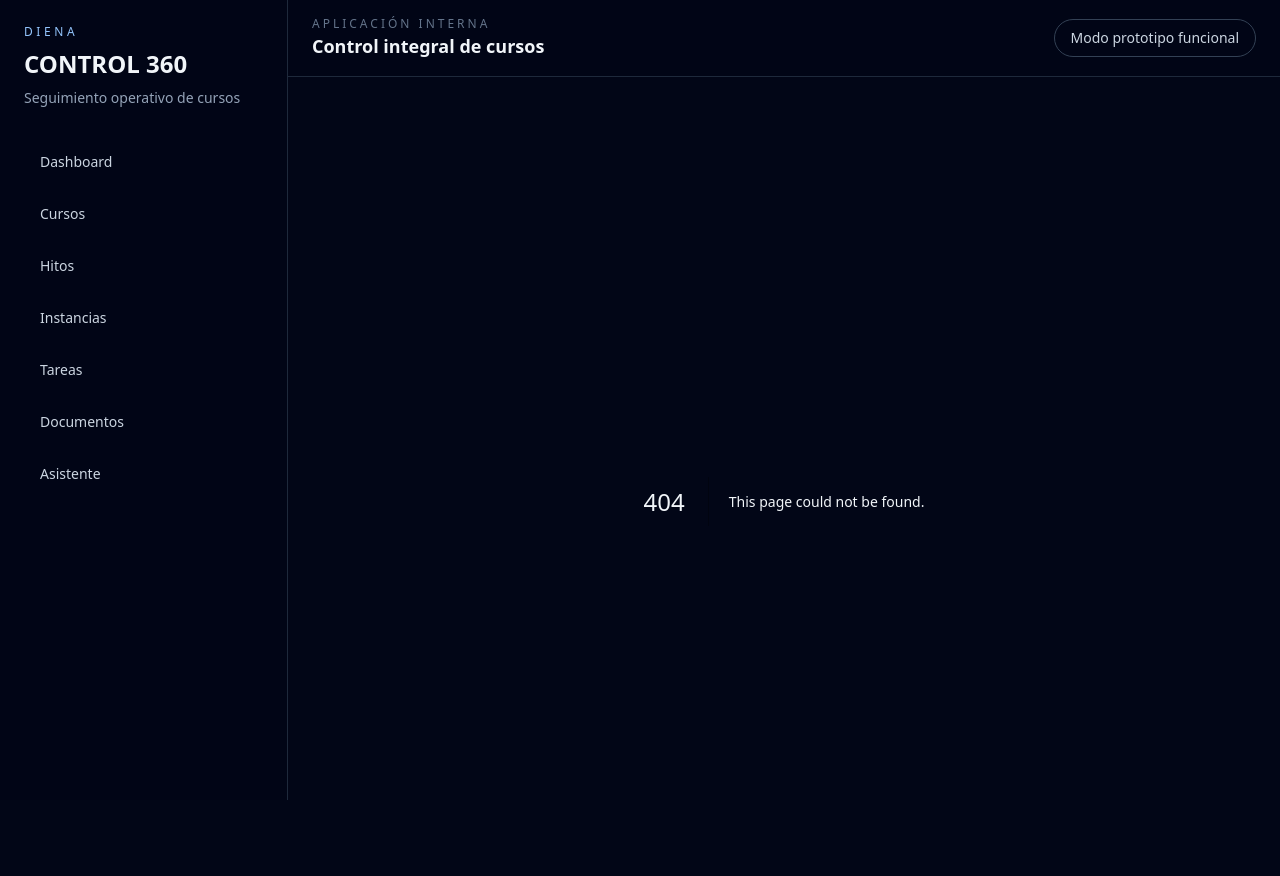
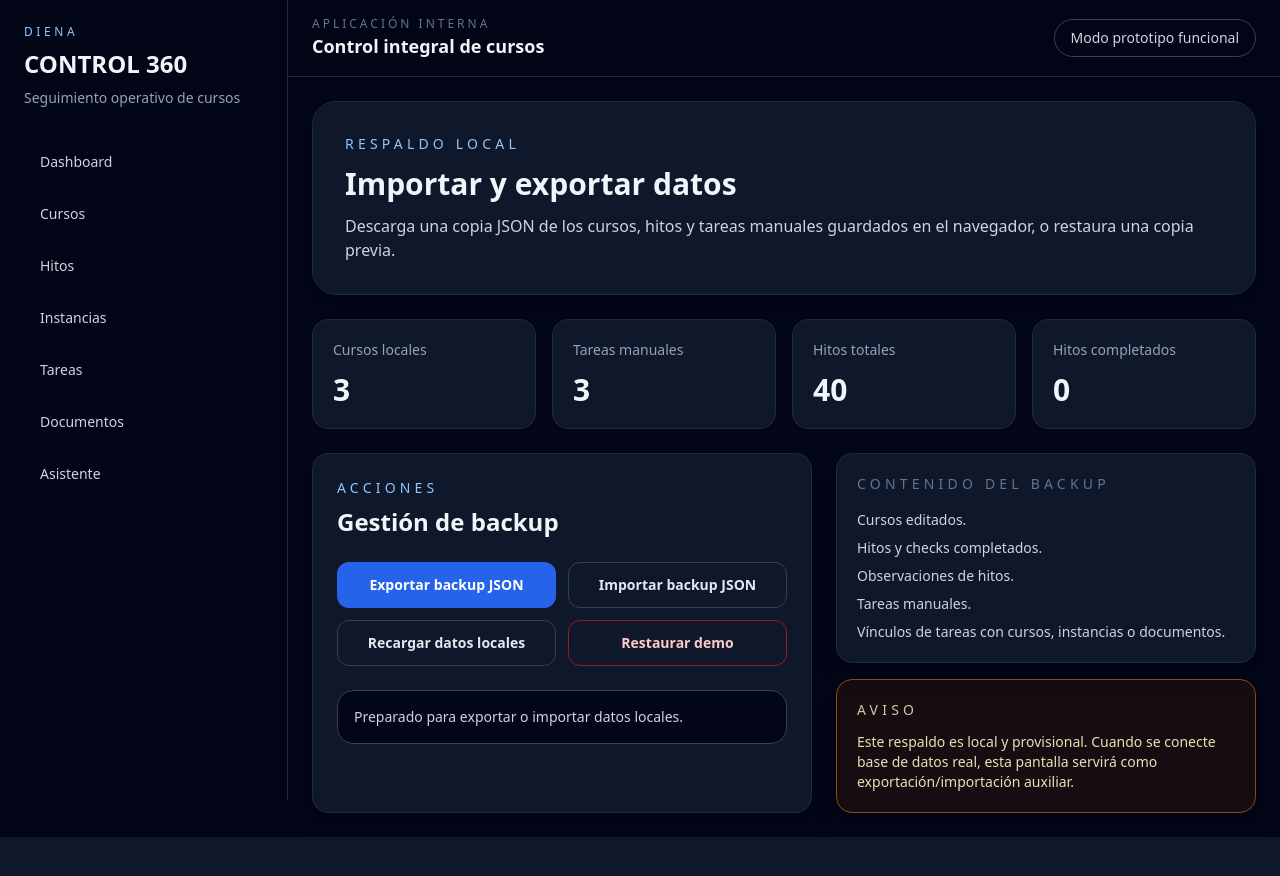
Before and after one commit to mgomlo4-bot/diena-control-360, a Next.js app: page /respaldo in a window 1280 px wide. Before the commit this address had no page. Shown: the top 876 px of the page. After the commit the page ends 837 px from the top, so only its background shows below. Built offline with nearby package versions, Linux system fonts and the light colour scheme.

Commit message:
Añadir módulo de respaldo local JSON

```diff
--- /dev/null
+++ b/app/respaldo/page.tsx
@@ -0,0 +1,143 @@
+'use client';
+
+import { ChangeEvent, useEffect, useState } from 'react';
+import { Course } from '../../lib/courseMilestones';
+import { ManualTaskSeed } from '../../lib/courseTasks';
+import { backupToJson, createBackup, parseBackupJson } from '../../lib/backup';
+import { readStoredCourses, readStoredManualTasks, writeStoredCourses, writeStoredManualTasks } from '../../lib/localStorage';
+import { mockCourses } from '../../lib/mockCourses';
+import { mockManualTasks } from '../../lib/mockTasks';
+
+export default function RespaldoPage() {
+  const [courses, setCourses] = useState<Course[]>(mockCourses);
+  const [manualTasks, setManualTasks] = useState<ManualTaskSeed[]>(mockManualTasks);
+  const [status, setStatus] = useState('Preparado para exportar o importar datos locales.');
+
+  useEffect(() => {
+    setCourses(readStoredCourses());
+    setManualTasks(readStoredManualTasks());
+  }, []);
+
+  function refreshLocalData(): void {
+    setCourses(readStoredCourses());
+    setManualTasks(readStoredManualTasks());
+    setStatus('Datos locales actualizados desde el navegador.');
+  }
+
+  function exportBackup(): void {
+    const backup = createBackup(courses, manualTasks);
+    const json = backupToJson(backup);
+    const blob = new Blob([json], { type: 'application/json;charset=utf-8;' });
+    const url = URL.createObjectURL(blob);
+    const link = document.createElement('a');
+    const date = new Date().toISOString().slice(0, 10);
+    link.href = url;
+    link.download = `diena-control-360-backup-${date}.json`;
+    link.click();
+    URL.revokeObjectURL(url);
+    setStatus('Backup JSON exportado correctamente.');
+  }
+
+  function importBackup(event: ChangeEvent<HTMLInputElement>): void {
+    const file = event.target.files?.[0];
+    if (!file) return;
+
+    const reader = new FileReader();
+    reader.onload = () => {
+      try {
+        const rawText = String(reader.result ?? '');
+        const backup = parseBackupJson(rawText);
+        writeStoredCourses(backup.courses);
+        writeStoredManualTasks(backup.manualTasks);
+        setCourses(backup.courses);
+        setManualTasks(backup.manualTasks);
+        setStatus(`Backup importado correctamente. Exportado originalmente el ${new Date(backup.exportedAt).toLocaleString('es-ES')}.`);
+      } catch (error) {
+        setStatus(error instanceof Error ? error.message : 'No se pudo importar el backup.');
+      } finally {
+        event.target.value = '';
+      }
+    };
+    reader.readAsText(file);
+  }
+
+  function restoreDemo(): void {
+    writeStoredCourses(mockCourses);
+    writeStoredManualTasks(mockManualTasks);
+    setCourses(mockCourses);
+    setManualTasks(mockManualTasks);
+    setStatus('Datos demo restaurados correctamente.');
+  }
+
+  return (
+    <section className="space-y-6">
+      <div className="rounded-3xl border border-slate-800 bg-slate-900 p-8 shadow-xl">
+        <p className="text-sm uppercase tracking-[0.3em] text-blue-300">Respaldo local</p>
+        <h1 className="mt-3 text-3xl font-bold">Importar y exportar datos</h1>
+        <p className="mt-3 max-w-4xl text-slate-300">
+          Descarga una copia JSON de los cursos, hitos y tareas manuales guardados en el navegador, o restaura una copia previa.
+        </p>
+      </div>
+
+      <div className="grid gap-4 md:grid-cols-4">
+        <Kpi label="Cursos locales" value={courses.length} />
+        <Kpi label="Tareas manuales" value={manualTasks.length} />
+        <Kpi label="Hitos totales" value={courses.reduce((sum, course) => sum + course.milestones.length, 0)} />
+        <Kpi label="Hitos completados" value={courses.reduce((sum, course) => sum + course.milestones.filter((milestone) => milestone.completed).length, 0)} />
+      </div>
+
+      <div className="grid gap-6 xl:grid-cols-[1fr_420px]">
+        <article className="rounded-2xl border border-slate-800 bg-slate-900 p-6 shadow-xl">
+          <p className="text-sm uppercase tracking-[0.3em] text-blue-300">Acciones</p>
+          <h2 className="mt-2 text-2xl font-bold">Gestión de backup</h2>
+          <div className="mt-6 grid gap-3 sm:grid-cols-2">
+            <button type="button" onClick={exportBackup} className="rounded-xl bg-blue-600 px-4 py-3 text-sm font-semibold text-white transition hover:bg-blue-500">
+              Exportar backup JSON
+            </button>
+            <label className="cursor-pointer rounded-xl border border-slate-700 px-4 py-3 text-center text-sm font-semibold text-slate-200 transition hover:bg-slate-800">
+              Importar backup JSON
+              <input type="file" accept="application/json,.json" onChange={importBackup} className="hidden" />
+            </label>
+            <button type="button" onClick={refreshLocalData} className="rounded-xl border border-slate-700 px-4 py-3 text-sm font-semibold text-slate-200 transition hover:bg-slate-800">
+              Recargar datos locales
+            </button>
+            <button type="button" onClick={restoreDemo} className="rounded-xl border border-red-800 px-4 py-3 text-sm font-semibold text-red-200 transition hover:bg-red-950/40">
+              Restaurar demo
+            </button>
+          </div>
+          <div className="mt-6 rounded-2xl border border-slate-700 bg-slate-950 p-4 text-sm text-slate-300">
+            {status}
+          </div>
+        </article>
+
+        <aside className="space-y-4">
+          <article className="rounded-2xl border border-slate-800 bg-slate-900 p-5 shadow-xl">
+            <p className="text-sm uppercase tracking-[0.3em] text-slate-500">Contenido del backup</p>
+            <ul className="mt-4 space-y-2 text-sm text-slate-300">
+              <li>Cursos editados.</li>
+              <li>Hitos y checks completados.</li>
+              <li>Observaciones de hitos.</li>
+              <li>Tareas manuales.</li>
+              <li>Vínculos de tareas con cursos, instancias o documentos.</li>
+            </ul>
+          </article>
+          <article className="rounded-2xl border border-yellow-800 bg-yellow-950/30 p-5 text-yellow-100 shadow-xl">
+            <p className="text-sm uppercase tracking-[0.3em] opacity-80">Aviso</p>
+            <p className="mt-3 text-sm opacity-90">
+              Este respaldo es local y provisional. Cuando se conecte base de datos real, esta pantalla servirá como exportación/importación auxiliar.
+            </p>
+          </article>
+        </aside>
+      </div>
+    </section>
+  );
+}
+
+function Kpi({ label, value }: { label: string; value: number }) {
+  return (
+    <article className="rounded-2xl border border-slate-800 bg-slate-900 p-5">
+      <p className="text-sm text-slate-400">{label}</p>
+      <p className="mt-3 text-3xl font-bold">{value}</p>
+    </article>
+  );
+}
```
